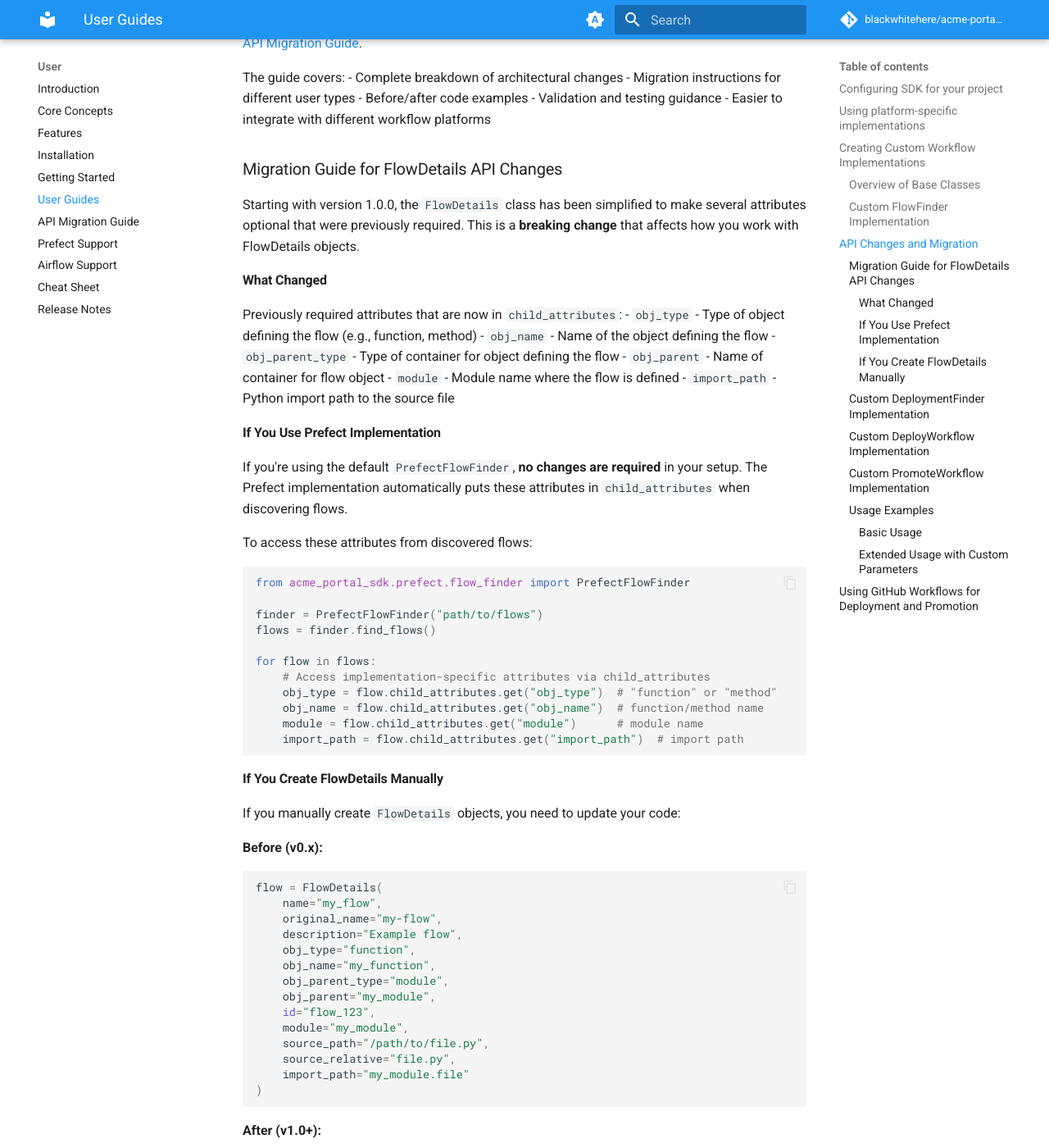
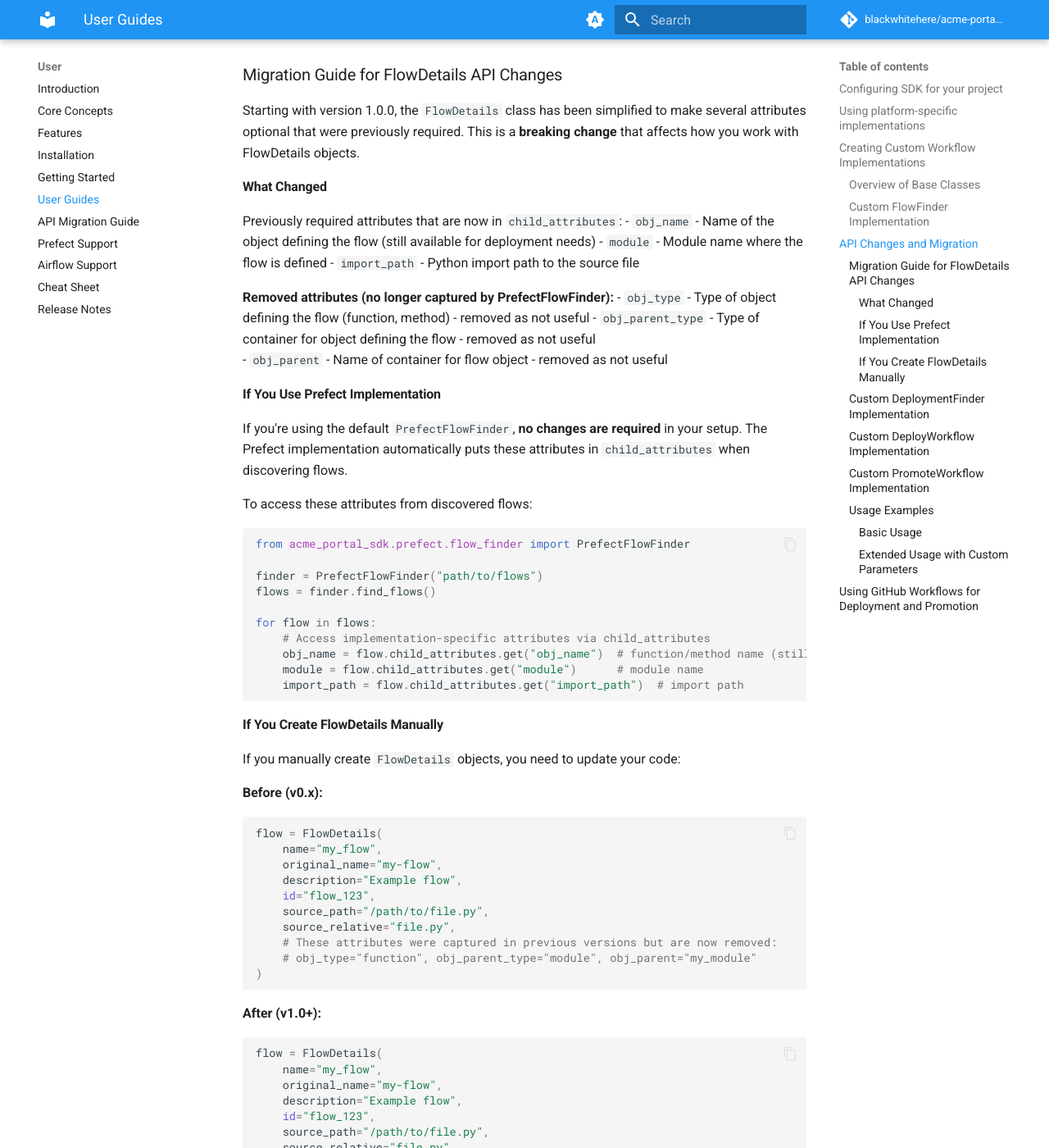
Before and after one commit to blackwhitehere/acme-portal-sdk, an MkDocs documentation site: the page built from docs/docs/user/user-guides.md, in a window 1280 px wide and 1400 px high, scrolled down 2961 px. Shown: the whole window at 82% size. Built offline with MkDocs 1.6.1 and Material for MkDocs 9.7.7, drawn with Linux system fonts in a browser that asks for light colours; comment, search, counter and statistics services are not loaded; some of the changed text lies outside the part shown.

Commit message:
Remove extra attributes from PrefectFlowAttributes (obj_type, obj_parent_type, obj_parent)
Co-authored-by: blackwhitehere <8960570+blackwhitehere@users.noreply.github.com>

````diff
--- a/docs/docs/user/user-guides.md
+++ b/docs/docs/user/user-guides.md
@@ -66,10 +66,7 @@ class CustomFlowFinder(FlowFinder):
             grouping=["data", "batch"],
             child_attributes={
                 # Implementation-specific attributes go here
-                "obj_type": "function",
-                "obj_name": "run_data_ingestion",
-                "obj_parent_type": "module",
-                "obj_parent": "pipelines.ingestion",
+                "obj_name": "run_data_ingestion",  # Still needed for deployment
                 "module": "pipelines.ingestion",
                 "import_path": "pipelines.ingestion",
                 # Custom metadata for your specific needs
@@ -89,10 +86,7 @@ class CustomFlowFinder(FlowFinder):
             grouping=["data", "processing"],
             child_attributes={
                 # Implementation-specific attributes go here
-                "obj_type": "function",
-                "obj_name": "transform_data",
-                "obj_parent_type": "module",
-                "obj_parent": "pipelines.transform",
+                "obj_name": "transform_data",  # Still needed for deployment
                 "module": "pipelines.transform",
                 "import_path": "pipelines.transform",
                 # Custom metadata for your specific needs
@@ -107,7 +101,7 @@ class CustomFlowFinder(FlowFinder):
 flow_finder = CustomFlowFinder()
 ```
 
-**Important:** The `child_attributes` field should be used to store any custom metadata or implementation-specific attributes like `obj_type`, `obj_name`, etc. Platform implementations like `PrefectFlowFinder` and `AirflowFlowFinder` automatically populate these attributes when discovering flows.
+**Important:** The `child_attributes` field should be used to store any custom metadata or implementation-specific attributes like `obj_name`, `module`, `import_path`, etc. Platform implementations like `PrefectFlowFinder` and `AirflowFlowFinder` automatically populate these attributes when discovering flows.
 
 ## API Changes and Migration
 
@@ -127,12 +121,14 @@ Starting with version 1.0.0, the `FlowDetails` class has been simplified to make
 #### What Changed
 
 Previously required attributes that are now in `child_attributes`:
-- `obj_type` - Type of object defining the flow (e.g., function, method)
-- `obj_name` - Name of the object defining the flow
-- `obj_parent_type` - Type of container for object defining the flow
-- `obj_parent` - Name of container for flow object
+- `obj_name` - Name of the object defining the flow (still available for deployment needs)
 - `module` - Module name where the flow is defined
 - `import_path` - Python import path to the source file
+
+**Removed attributes (no longer captured by PrefectFlowFinder):**
+- `obj_type` - Type of object defining the flow (function, method) - removed as not useful
+- `obj_parent_type` - Type of container for object defining the flow - removed as not useful
+- `obj_parent` - Name of container for flow object - removed as not useful
 
 #### If You Use Prefect Implementation
 
@@ -147,8 +143,7 @@ flows = finder.find_flows()
 
 for flow in flows:
     # Access implementation-specific attributes via child_attributes
-    obj_type = flow.child_attributes.get("obj_type")  # "function" or "method"
-    obj_name = flow.child_attributes.get("obj_name")  # function/method name
+    obj_name = flow.child_attributes.get("obj_name")  # function/method name (still available for deployment)
     module = flow.child_attributes.get("module")      # module name
     import_path = flow.child_attributes.get("import_path")  # import path
 ```
@@ -163,15 +158,11 @@ flow = FlowDetails(
     name="my_flow",
     original_name="my-flow",
     description="Example flow",
-    obj_type="function",
-    obj_name="my_function",
-    obj_parent_type="module",
-    obj_parent="my_module",
     id="flow_123",
-    module="my_module",
     source_path="/path/to/file.py",
     source_relative="file.py",
-    import_path="my_module.file"
+    # These attributes were captured in previous versions but are now removed:
+    # obj_type="function", obj_parent_type="module", obj_parent="my_module"
 )
 ```
 
@@ -185,10 +176,7 @@ flow = FlowDetails(
     source_path="/path/to/file.py",
     source_relative="file.py",
     child_attributes={
-        "obj_type": "function",
-        "obj_name": "my_function",
-        "obj_parent_type": "module",
-        "obj_parent": "my_module",
+        "obj_name": "my_function",  # Still needed for deployment
         "module": "my_module",
         "import_path": "my_module.file"
     }
````
Also changed, not shown: CHANGELOG.md, 3 other files.
